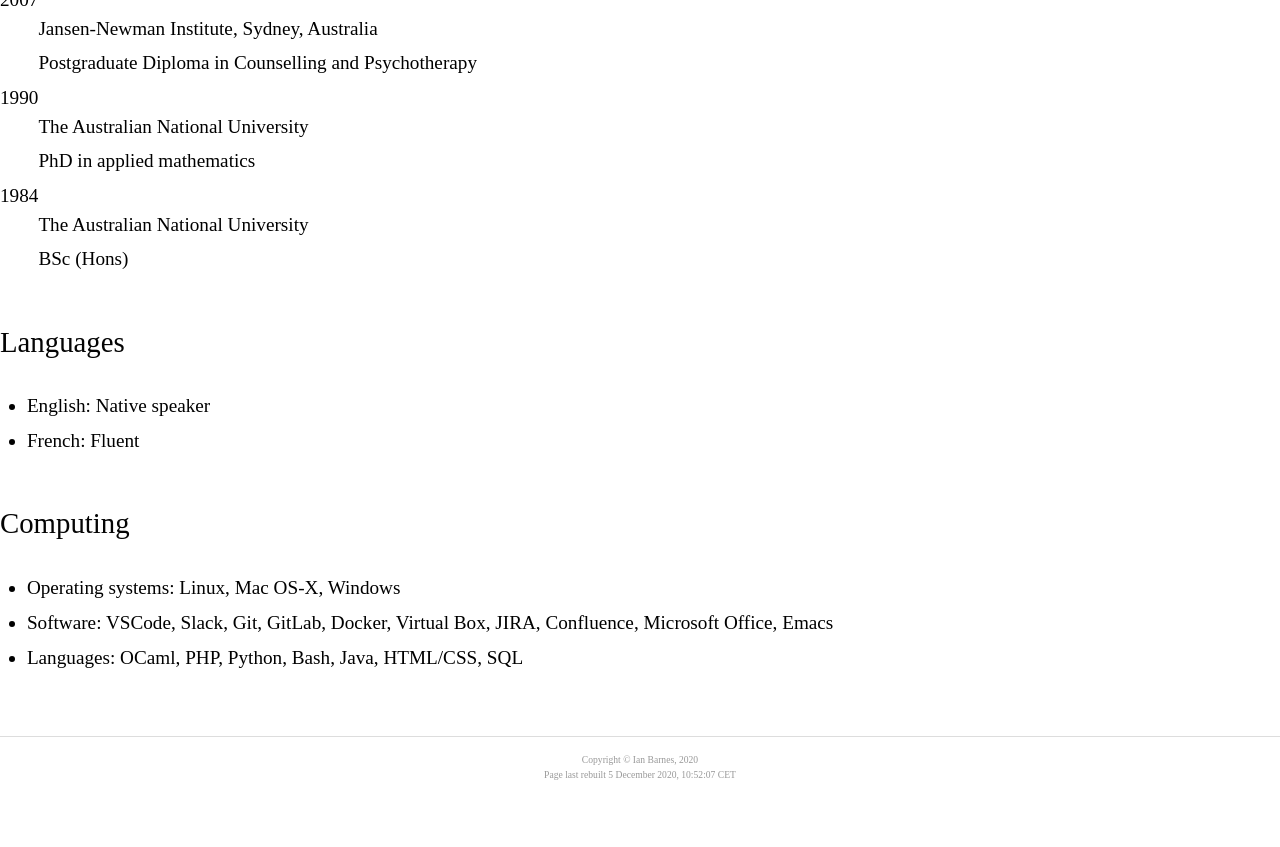
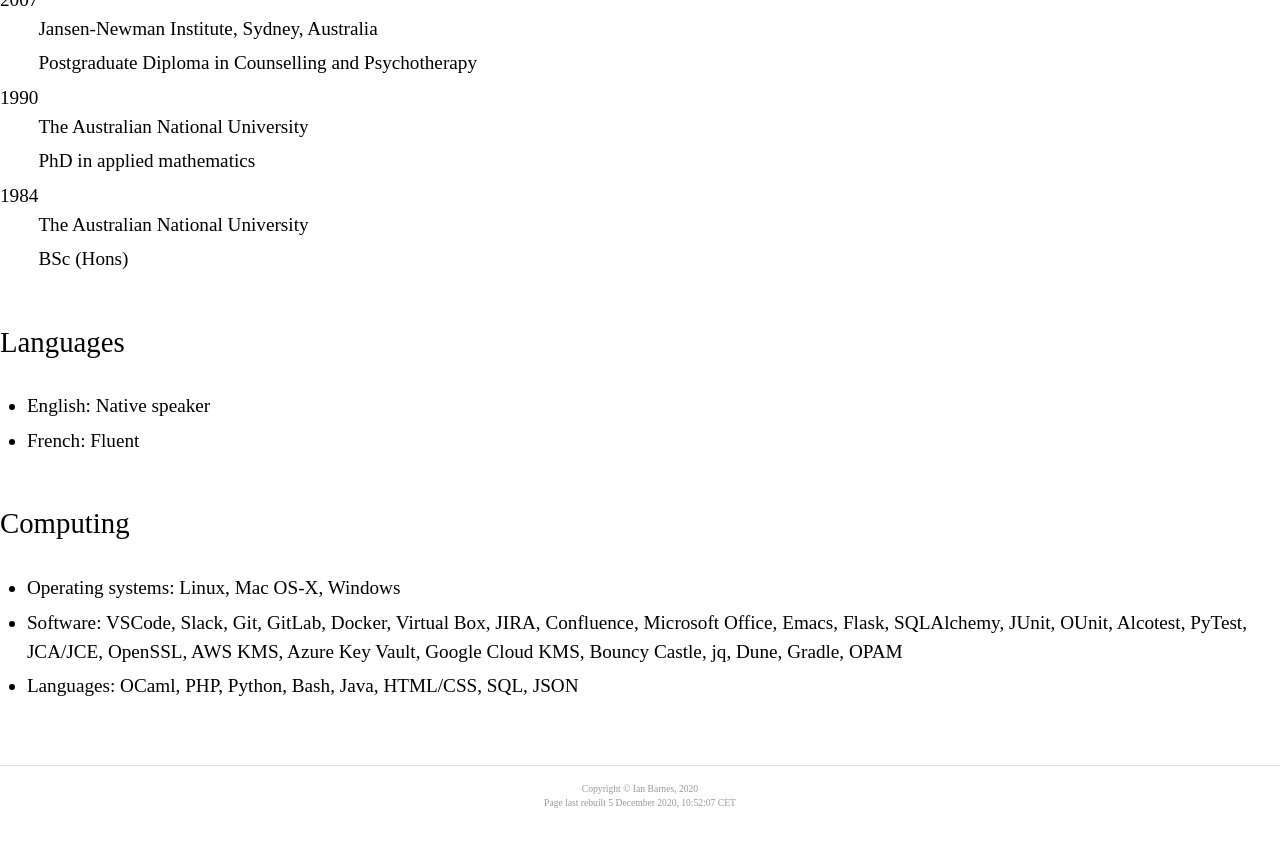
Before and after one commit to ian-barnes/ian-barnes.github.io, a Jekyll site: the page built from cv/index.md, in a window 1280 px wide and 900 px high, scrolled down 1618 px. Shown: the top 847 px of the window. Built offline with Jekyll 4.4.1, drawn with Linux system fonts in a browser that asks for light colours; some web fonts are replaced.

Commit message:
Add software and languages

```diff
--- a/cv/index.md
+++ b/cv/index.md
@@ -89,5 +89,8 @@ Computing
 ---------
 
 - Operating systems: Linux, Mac OS-X, Windows
-- Software: VSCode, Slack, Git, GitLab, Docker, Virtual Box, JIRA, Confluence, Microsoft Office, Emacs
-- Languages: OCaml, PHP, Python, Bash, Java, HTML/CSS, SQL
+- Software: VSCode, Slack, Git, GitLab, Docker, Virtual Box, JIRA, Confluence,
+  Microsoft Office, Emacs, Flask, SQLAlchemy, JUnit, OUnit, Alcotest, PyTest,
+  JCA/JCE, OpenSSL, AWS KMS, Azure Key Vault, Google Cloud KMS, Bouncy Castle,
+  jq, Dune, Gradle, OPAM
+- Languages: OCaml, PHP, Python, Bash, Java, HTML/CSS, SQL, JSON
```
